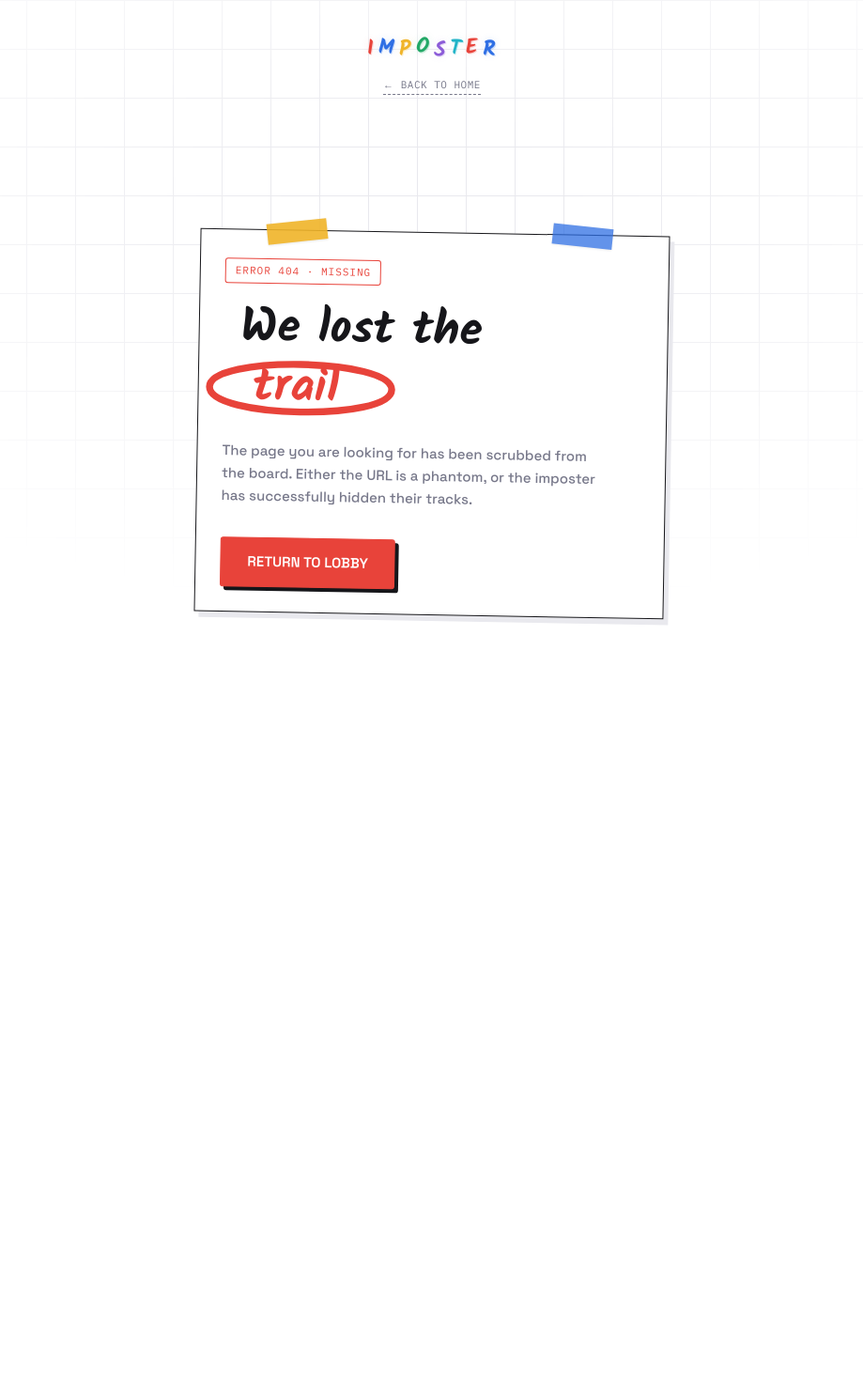
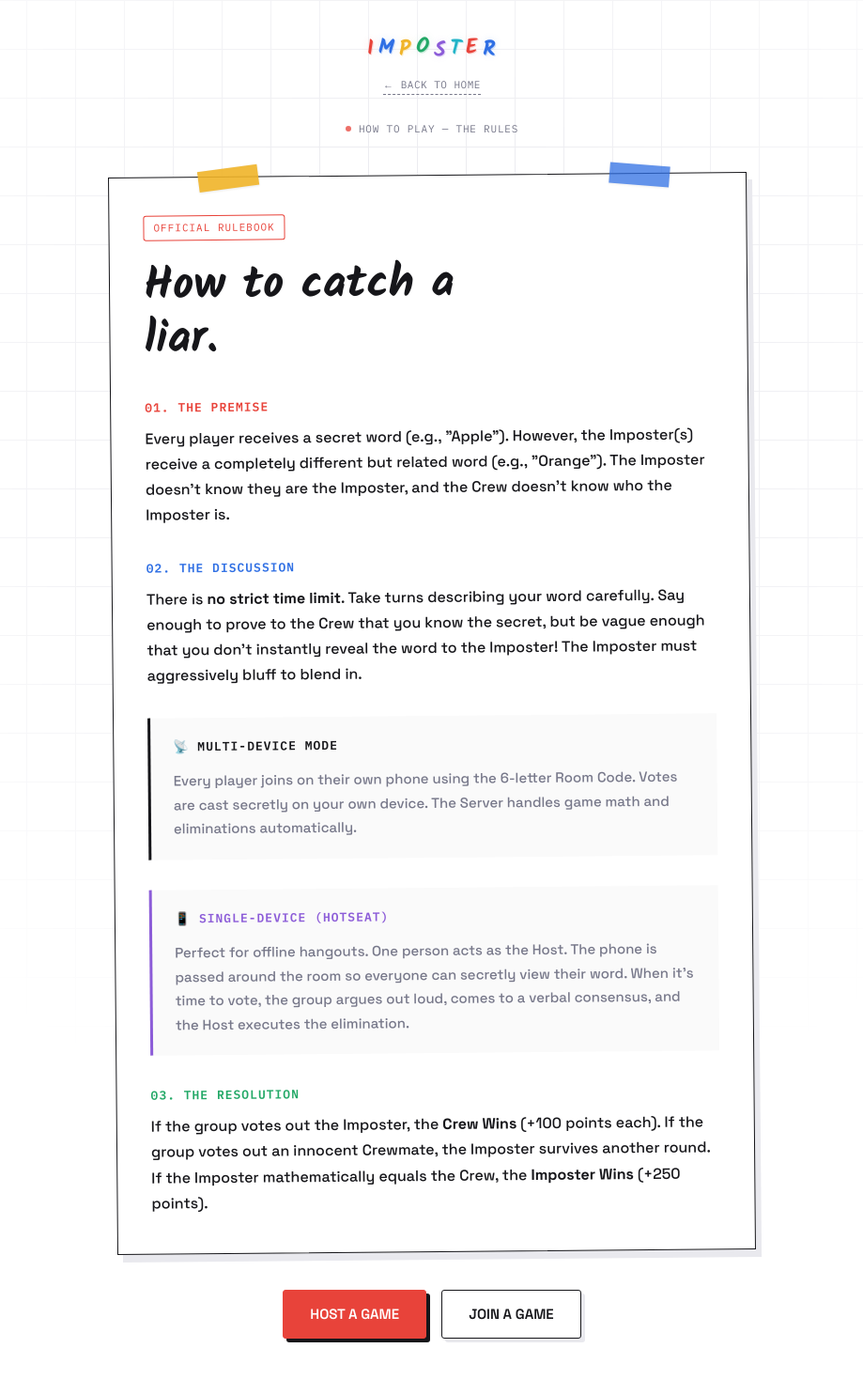
Before and after one commit to MohdMusaiyab/imposter, a Next.js app in the folder frontend/: page /rules in a window 1280 px wide. Before the commit this address had no page. Shown: the top 1468 px of the page at 94% size, without its empty margins (180-1099 px from the left). Before the commit the page ends 800 px from the top, so only its background shows below. Built offline with nearby package versions, Linux system fonts and the light colour scheme.

Commit message:
Single Device Issue Fix and Rules Page

```diff
--- a/frontend/app/page.tsx
+++ b/frontend/app/page.tsx
@@ -230,6 +230,12 @@ export default function LandingPage() {
           >
             JOIN A GAME
           </Link>
+          <Link
+            href="/rules"
+            className={`btn btn-secondary ${space.className}`}
+          >
+            HOW TO PLAY
+          </Link>
         </div>
       </div>
 
--- /dev/null
+++ b/frontend/app/rules/page.tsx
@@ -0,0 +1,167 @@
+"use client";
+
+import React from "react";
+import Link from "next/link";
+import { Space_Grotesk, Kalam, IBM_Plex_Mono } from "next/font/google";
+import PencilLogo from "@/app/components/PencilLogo";
+
+const space = Space_Grotesk({
+  subsets: ["latin"],
+  weight: ["500", "600", "700"],
+});
+const kalam = Kalam({ subsets: ["latin"], weight: ["400", "700"] });
+const mono = IBM_Plex_Mono({
+  subsets: ["latin"],
+  weight: ["400", "500", "600"],
+});
+
+export default function RulesPage() {
+  return (
+    <div
+      className={`board ${space.className}`}
+      style={{ minHeight: "100svh", display: "flex", flexDirection: "column" }}
+    >
+      <div className="board-lines" />
+
+      <nav className="nav">
+        <div
+          style={{
+            display: "flex",
+            flexDirection: "column",
+            alignItems: "center",
+            gap: 12,
+          }}
+        >
+          <PencilLogo />
+          <Link
+            href="/"
+            className={mono.className}
+            style={{
+              fontSize: 11,
+              color: "#77788a",
+              letterSpacing: "0.5px",
+              borderBottom: "1px dashed #77788a",
+              paddingBottom: 2,
+              textDecoration: "none",
+            }}
+          >
+            ← BACK TO HOME
+          </Link>
+        </div>
+      </nav>
+
+      <div className={`apb-tag ${mono.className}`}>
+        <span className="dot" />
+        HOW TO PLAY — THE RULES
+      </div>
+
+      <div
+        style={{
+          flex: 1,
+          display: "flex",
+          flexDirection: "column",
+          alignItems: "center",
+          padding: "40px 20px 60px",
+        }}
+      >
+        <div
+          style={{
+            position: "relative",
+            width: "100%",
+            maxWidth: "680px",
+            background: "#fff",
+            border: "1.5px solid #16161a",
+            padding: "40px 36px",
+            boxShadow: "6px 8px 0 #e9e9ee",
+            transform: "rotate(-0.5deg)",
+            marginBottom: "40px",
+          }}
+        >
+          <span className="corner-tape a" />
+          <span className="corner-tape b" />
+
+          <div
+            className={`case-num ${mono.className}`}
+            style={{ marginBottom: 20 }}
+          >
+            OFFICIAL RULEBOOK
+          </div>
+
+          <h1
+            className={kalam.className}
+            style={{
+              fontSize: "clamp(2rem, 5vw, 3rem)",
+              marginBottom: 10,
+              lineHeight: 1.2,
+              color: "#16161a",
+            }}
+          >
+            How to catch a liar.
+          </h1>
+
+          <div style={{ color: "#16161a", fontSize: 16, lineHeight: 1.7, marginTop: 32 }}>
+            <div style={{ marginBottom: 32 }}>
+              <div className={mono.className} style={{ fontSize: 13, color: "#e8433a", fontWeight: 600, letterSpacing: "1px", marginBottom: 8 }}>
+                01. THE PREMISE
+              </div>
+              <p>
+                Every player receives a secret word (e.g., &quot;Apple&quot;). However, the Imposter(s) receive a completely different but related word (e.g., &quot;Orange&quot;). The Imposter doesn&apos;t know they are the Imposter, and the Crew doesn&apos;t know who the Imposter is.
+              </p>
+            </div>
+
+            <div style={{ marginBottom: 32 }}>
+              <div className={mono.className} style={{ fontSize: 13, color: "#2f6fe4", fontWeight: 600, letterSpacing: "1px", marginBottom: 8 }}>
+                02. THE DISCUSSION
+              </div>
+              <p>
+                There is <strong>no strict time limit</strong>. Take turns describing your word carefully. Say enough to prove to the Crew that you know the secret, but be vague enough that you don&apos;t instantly reveal the word to the Imposter! The Imposter must aggressively bluff to blend in.
+              </p>
+            </div>
+
+            <div style={{ padding: "20px 24px", background: "#fafafa", borderLeft: "3px solid #16161a", marginBottom: 32 }}>
+              <div className={mono.className} style={{ fontSize: 13, color: "#16161a", fontWeight: 600, letterSpacing: "1px", marginBottom: 12 }}>
+                📡 MULTI-DEVICE MODE
+              </div>
+              <p style={{ margin: 0, fontSize: 15, color: "#77788a" }}>
+                Every player joins on their own phone using the 6-letter Room Code. Votes are cast secretly on your own device. The Server handles game math and eliminations automatically.
+              </p>
+            </div>
+
+            <div style={{ padding: "20px 24px", background: "#fafafa", borderLeft: "3px solid #8c5cd8", marginBottom: 32 }}>
+              <div className={mono.className} style={{ fontSize: 13, color: "#8c5cd8", fontWeight: 600, letterSpacing: "1px", marginBottom: 12 }}>
+                📱 SINGLE-DEVICE (HOTSEAT)
+              </div>
+              <p style={{ margin: 0, fontSize: 15, color: "#77788a" }}>
+                Perfect for offline hangouts. One person acts as the Host. The phone is passed around the room so everyone can secretly view their word. When it&apos;s time to vote, the group argues out loud, comes to a verbal consensus, and the Host executes the elimination.
+              </p>
+            </div>
+
+            <div>
+              <div className={mono.className} style={{ fontSize: 13, color: "#22a866", fontWeight: 600, letterSpacing: "1px", marginBottom: 8 }}>
+                03. THE RESOLUTION
+              </div>
+              <p>
+                If the group votes out the Imposter, the <strong>Crew Wins</strong> (+100 points each). If the group votes out an innocent Crewmate, the Imposter survives another round. If the Imposter mathematically equals the Crew, the <strong>Imposter Wins</strong> (+250 points).
+              </p>
+            </div>
+          </div>
+        </div>
+
+        <div style={{ display: "flex", gap: "16px", flexWrap: "wrap", justifyContent: "center" }}>
+          <Link
+            href="/room/create"
+            className={`btn btn-primary ${space.className}`}
+          >
+            HOST A GAME
+          </Link>
+          <Link
+            href="/room/join"
+            className={`btn btn-secondary ${space.className}`}
+          >
+            JOIN A GAME
+          </Link>
+        </div>
+      </div>
+    </div>
+  );
+}
```
Also changed, not shown: 1 other file (tests, documents, lock files or other folders).
